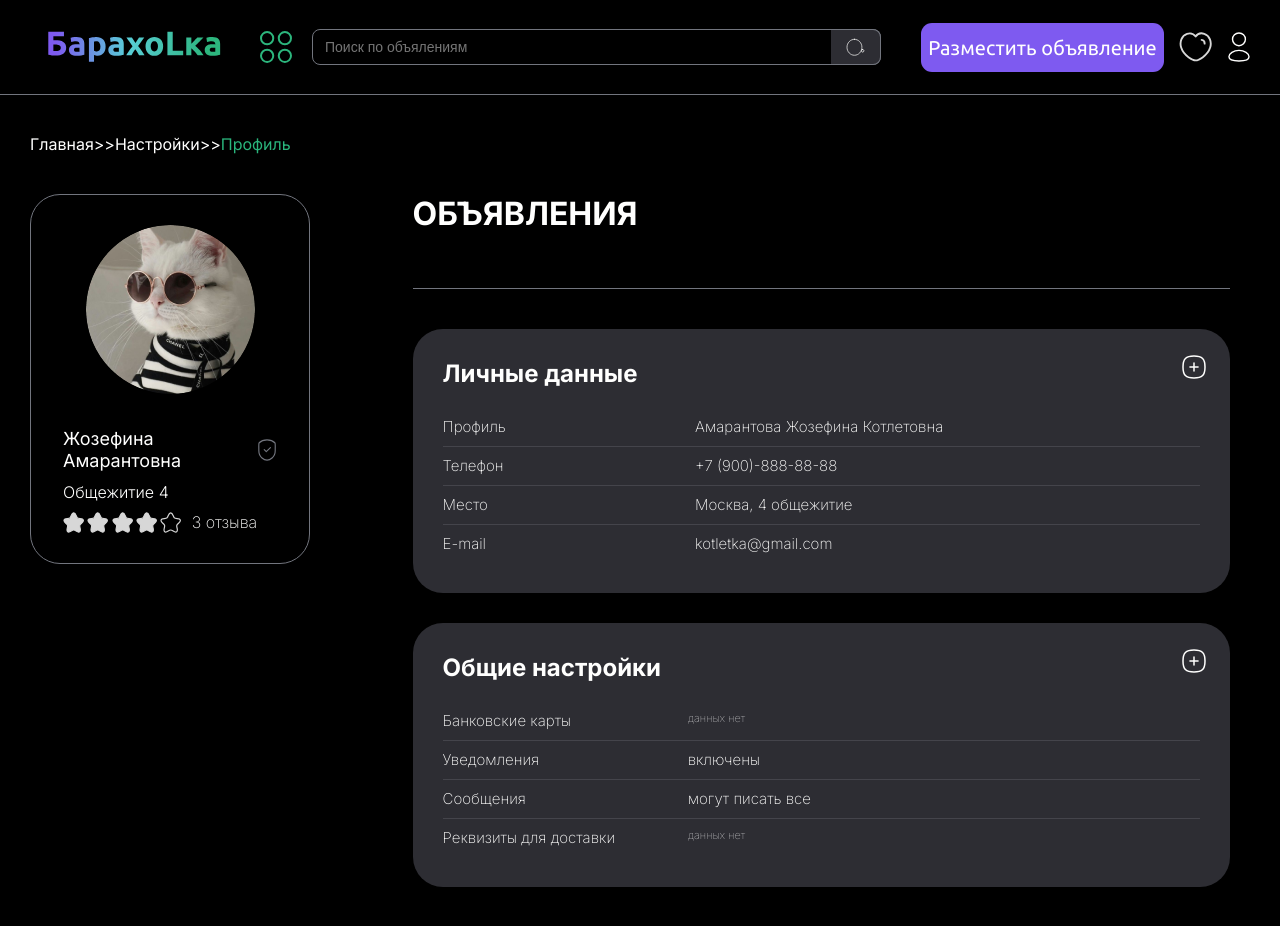
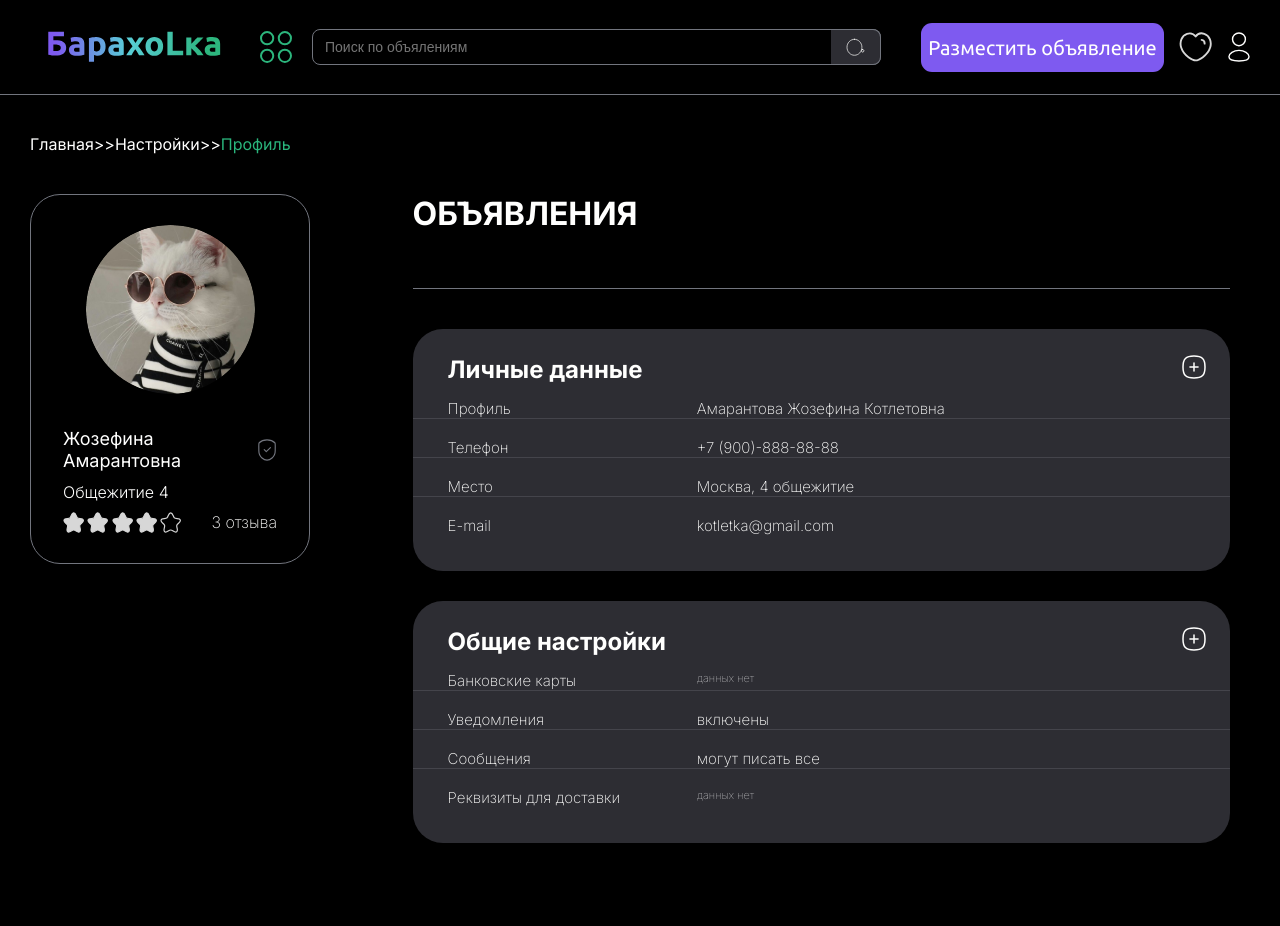
Before and after one commit to Web-studio-Team3/Frontend-team3, a React (Create React App) app: page /account/id in a window 1280 px wide. Shown: the top 926 px of the page. Built offline with nearby package versions, Linux system fonts and the light colour scheme.

Commit message:
user data and user settings cards styles fixed. alt attribute added to img

```diff
--- a/src/components/header/Header.tsx
+++ b/src/components/header/Header.tsx
@@ -50,7 +50,7 @@ const Header = (): JSX.Element => {
 				</li>
 				<li className={styles.item}>
 					<NavLink
-						to="/account/favorites"
+						to="/account/me/favorites"
 						className={({ isActive }) =>
 							isActive
 								? classNames(
--- a/src/components/messageItem/MessageItem.module.scss
+++ b/src/components/messageItem/MessageItem.module.scss
@@ -15,6 +15,8 @@
 .image {
 	border-radius: 30px;
 	object-fit: cover;
+	width: 90px;
+	height: 103px;
 }
 
 .block {}
--- a/src/components/messageItem/MessageItem.tsx
+++ b/src/components/messageItem/MessageItem.tsx
@@ -14,7 +14,13 @@ const MessageItem = ({
 }: MessageItemProps): JSX.Element => {
 	return (
 		<li className={styles.section}>
-			<img src={adPhoto} alt="ad" className={styles.image} />
+			<img
+				src={adPhoto}
+				alt="ad"
+				width={90}
+				height={103}
+				className={styles.image}
+			/>
 			<div className={styles.block}>
 				<div className={styles.line}>
 					<p className={classNames(styles.text, styles.textName)}>
--- a/src/components/userCard/UserCard.module.scss
+++ b/src/components/userCard/UserCard.module.scss
@@ -79,7 +79,7 @@
 
 .rating {
 	display: flex;
-	gap: 10px;
+	justify-content: space-between;
 	align-items: center;
 	margin-top: 10px;
 }
--- a/src/components/userCard/UserCard.tsx
+++ b/src/components/userCard/UserCard.tsx
@@ -33,7 +33,13 @@ const UserCard = ({ type }: userCardProps): JSX.Element => {
 	return (
 		<div className={styles.block}>
 			<div className={styles.photoBlock}>
-				<img src={userPhoto} alt="" className={styles.photo} />
+				<img
+					src={userPhoto}
+					alt="user"
+					className={styles.photo}
+					width={169}
+					height={169}
+				/>
 				{type === "my" ? (
 					<button type="button" className={styles.icon}>
 						<PlusIcon />
--- a/src/components/userData/UserData.module.scss
+++ b/src/components/userData/UserData.module.scss
@@ -4,11 +4,12 @@
 	background: #2d2d33;
 	border-radius: 30px;
 	width: 100%;
-	padding: 30px;
+	padding: 26px 0 36px;
 	position: relative;
 }
 
 .title {
+	padding: 0 35px;
 	font-weight: 700;
 	font-size: 24px;
 	line-height: 29px;
@@ -16,15 +17,19 @@
 }
 
 .list {
-	margin-top: 20px;
+	// margin-top: 10px;
 }
 
 .item {
 	display: grid;
 	grid-template-columns: 1fr 2fr;
 	justify-items: left;
-	padding: 10px 0px;
+	padding: 20px 35px 0px;
 	border-bottom: 1px solid #44444b;
+
+	&:first-child {
+		padding-top: 16px;
+	}
 
 	&:nth-last-child(-n + 1) {
 		border: none;
--- a/src/components/userSettings/UserSettings.module.scss
+++ b/src/components/userSettings/UserSettings.module.scss
@@ -4,11 +4,12 @@
 	background: #2d2d33;
 	border-radius: 30px;
 	width: 100%;
-	padding: 30px;
+	padding: 26px 0 36px;
 	position: relative;
 }
 
 .title {
+	padding: 0 35px;
 	font-weight: 700;
 	font-size: 24px;
 	line-height: 29px;
@@ -16,14 +17,19 @@
 }
 
 .list {
-	margin-top: 20px;
+	// margin-top: 20px;
 }
 
 .item {
 	display: grid;
-	grid-template-columns: 1fr 2fr 22px;
-	padding: 10px 0px;
+	grid-template-columns: 1fr 2fr;
+	justify-items: left;
+	padding: 20px 35px 0px;
 	border-bottom: 1px solid #44444b;
+
+	&:first-child {
+		padding-top: 16px;
+	}
 
 	&:nth-last-child(-n + 1) {
 		border: none;
```
